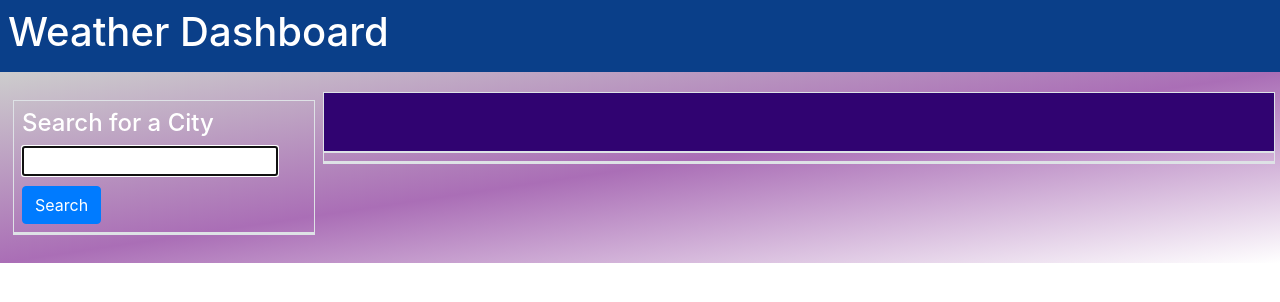
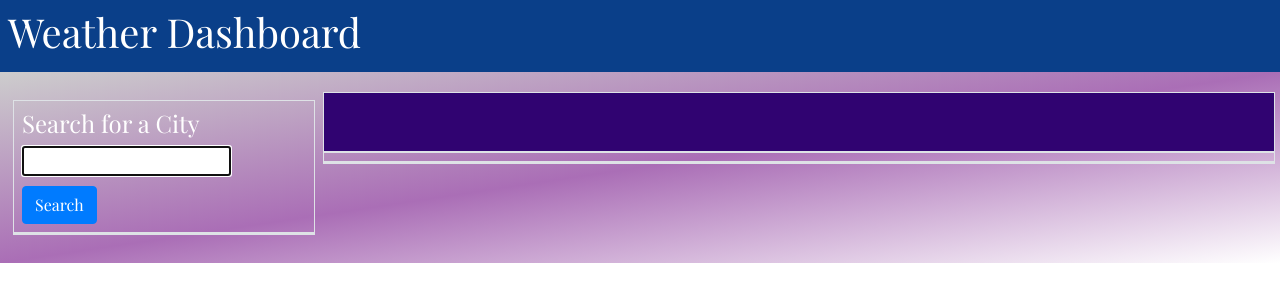
Before and after one commit to Araceli4690/Weather-Dashboard, a plain HTML site: page index.html in a window 1280 px wide. Drawn offline with nearby package versions, Linux system fonts and the light colour scheme.

Commit message:
updated readme and font style

```diff
--- a/assets/css/style.css
+++ b/assets/css/style.css
@@ -27,6 +27,9 @@
     background-color: rgb(48, 3, 113);
     padding: 25px;
 }
+body{
+    font-family: 'Playfair Display', serif;
+};
 span.severe{
     padding: 3px;
     background-color: red;
--- a/index.html
+++ b/index.html
@@ -6,6 +6,9 @@
     <meta name="viewport" content="width=device-width, initial-scale=1.0">
     <link rel="stylesheet" href="https://cdnjs.cloudflare.com/ajax/libs/twitter-bootstrap/4.3.1/css/bootstrap.min.css">
     <link rel="stylesheet" href="./assets/css/style.css">
+    <link rel="preconnect" href="https://fonts.googleapis.com">
+    <link rel="preconnect" href="https://fonts.gstatic.com" crossorigin>
+    <link href="https://fonts.googleapis.com/css2?family=Playfair+Display&display=swap" rel="stylesheet">
     <title>Weather Dashboard</title>
 </head>
 
```
Also changed, not shown: 4 other files.
